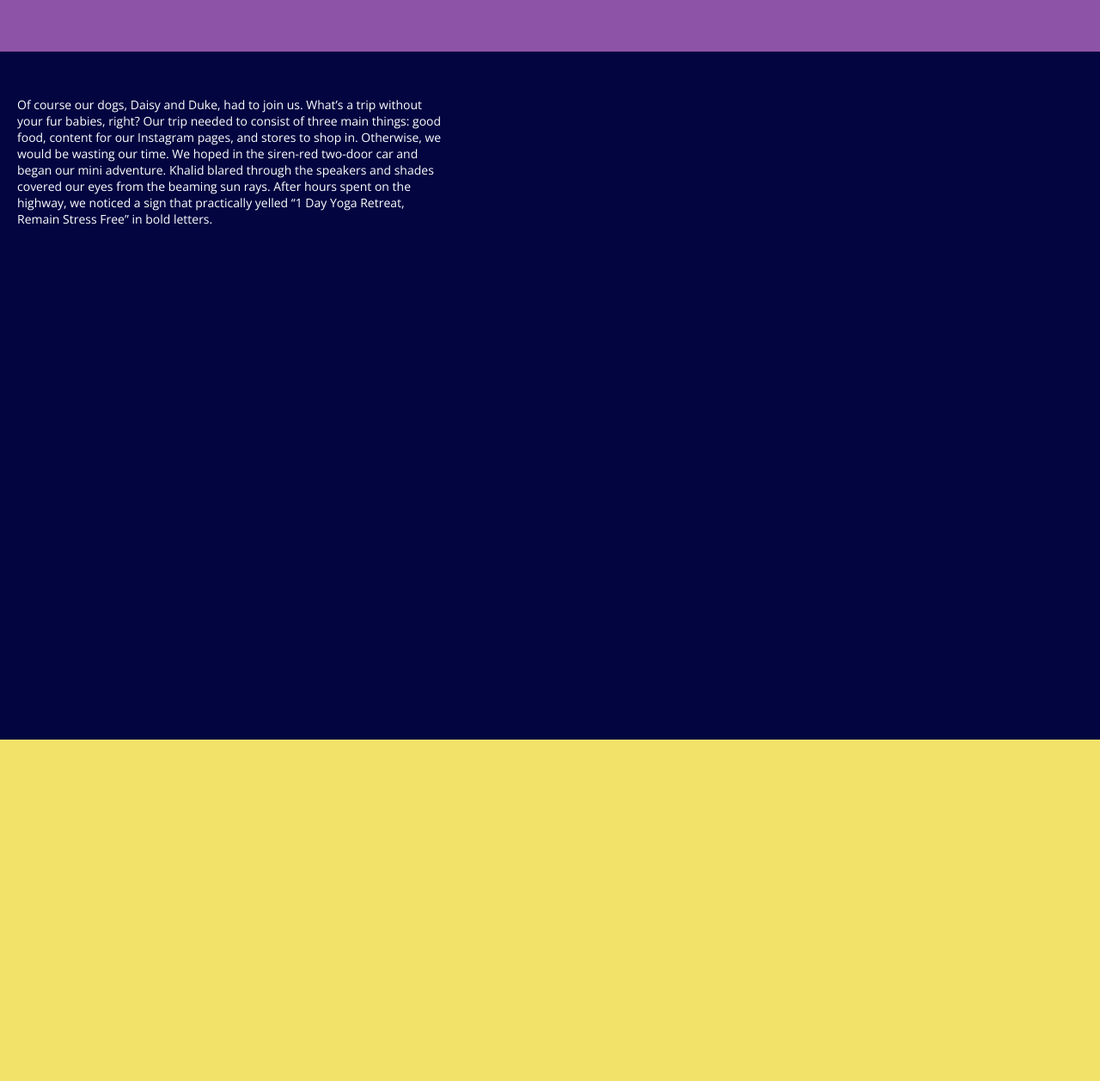
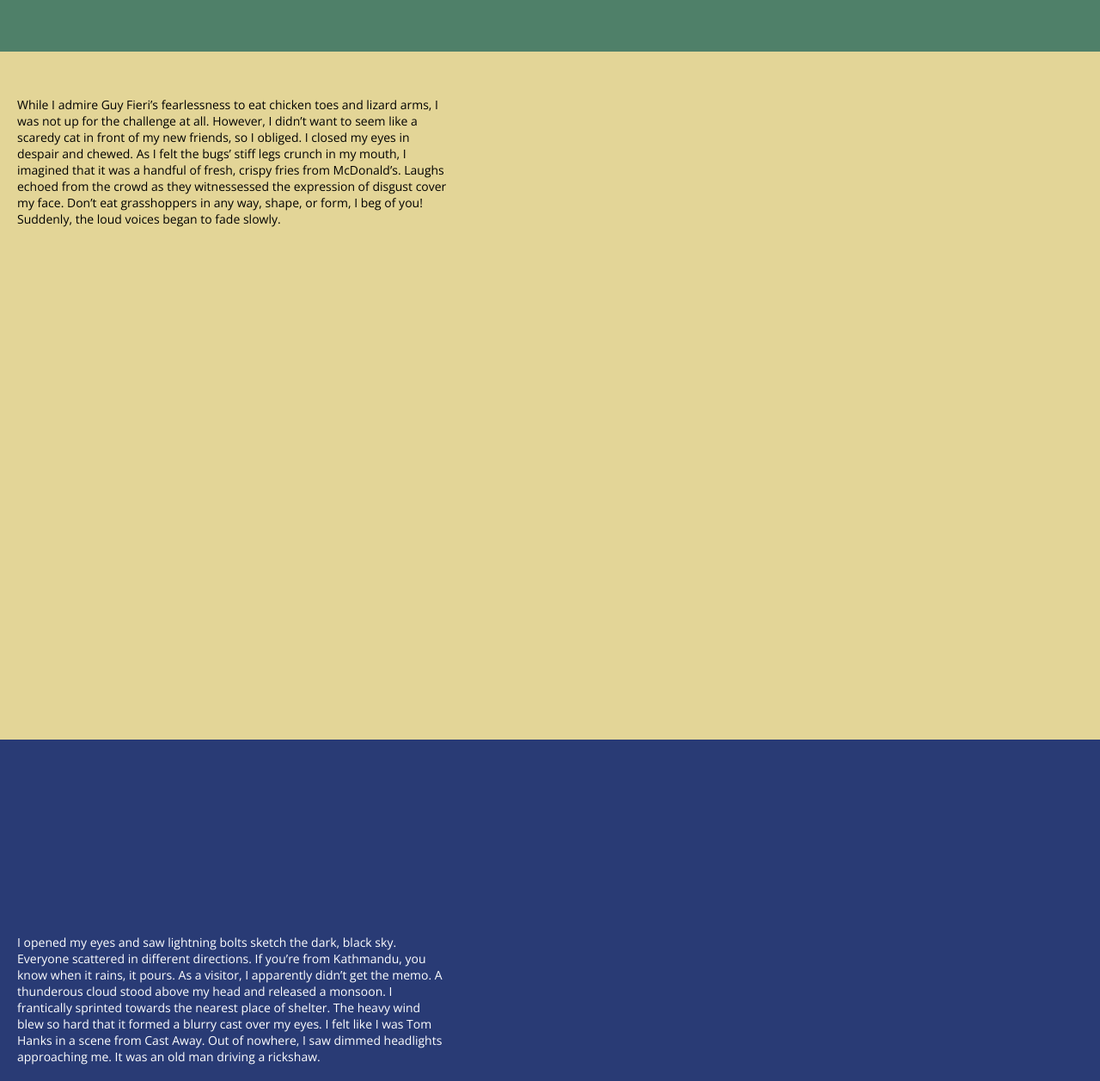
Before and after one commit to ryane1/GC-Final-Project, an Angular app: page / in a window 1280 px wide. Shown: the part 1540-2797 px from the top of the page at 86% size. Built offline with nearby package versions, Linux system fonts and the light colour scheme; a web font is replaced by a local one.

Commit message:
added sadness and fear story

```diff
--- a/src/app/story/sadness-fear/sadness-fear.component.css
+++ b/src/app/story/sadness-fear/sadness-fear.component.css
@@ -1,3 +1,6 @@
+p {
+    font-size: 16px;
+}
 .fear1{
     background-color: #4f8069;
     height: 100vh;
@@ -27,7 +30,7 @@
 .fear3>div{
     padding: 20px;
     position: relative;
-    top:60%;
+    top:24%;
     color:white;
 }
 .fear4{
@@ -54,7 +57,7 @@
 @media only screen and (min-width:992px){
 
     div > p{
-        font-size:30px;
+        font-size:14px;
     }
 .fear1>div,.fear4>div{
     float:right;
--- a/src/app/story/sadness-fear/sadness-fear.component.html
+++ b/src/app/story/sadness-fear/sadness-fear.component.html
@@ -1,34 +1,29 @@
 <section class="fear1">
       <div>
-          <p>Lorem Ipsum is simply dummy text of the printing and ty leap into electronic typesetting, remaining essentially
-            unchanged. It was popularised in the 1960s with </p>
+          <p>The night was cold and dreary. I arrived to the island of Kathmandu with hopes of meeting my travel companion for an exciting excursion. Johnny and I were planning to hike through lush green trees and bushes to the top of a well-known mountain. I usually don’t travel to remote islands alone, but I decided to take the risk. I spent the night meeting the people of the town. Everything was going well until I was dared to eat a chocolate covered grasshopper.</p>
         </div>
   </section>
 
   <section class="fear2">
       <div>
-          <p>Lorem Ipsum is simply dummy text of the printing and ty leap into electronic typesetting, remaining essentially
-            unchanged. It was popularised in the 1960s with </p>
+          <p>While I admire Guy Fieri’s fearlessness to eat chicken toes and lizard arms, I was not up for the challenge at all. However, I didn’t want to seem like a scaredy cat in front of my new friends, so I obliged. I closed my eyes in despair and chewed. As I felt the bugs’ stiff legs crunch in my mouth, I imagined that it was a handful of fresh, crispy fries from McDonald’s. Laughs echoed from the crowd as they witnessessed the expression of disgust cover my face. Don’t eat grasshoppers in any way, shape, or form, I beg of you! Suddenly, the loud voices began to fade slowly.</p>
         </div>
   </section>
 
   <section class="fear3">
       <div>
-          <p>Lorem Ipsum is simply dummy text of the printing and ty leap into electronic typesetting, remaining essentially
-            unchanged. It was popularised in the 1960s with </p>
+          <p>I opened my eyes and saw lightning bolts sketch the dark, black sky. Everyone scattered in different directions. If you’re from Kathmandu, you know when it rains, it pours. As a visitor, I apparently didn’t get the memo. A thunderous cloud stood above my head and released a monsoon. I frantically sprinted towards the nearest place of shelter. The heavy wind blew so hard that it formed a blurry cast over my eyes. I felt like I was Tom Hanks in a scene from Cast Away. Out of nowhere, I saw dimmed headlights approaching me. It was an old man driving a rickshaw. </p>
         </div>
   </section>
 
   <section class="fear4">
       <div>
-          <p>Lorem Ipsum is simply dummy text of the printing and ty leap into electronic typesetting, remaining essentially
-            unchanged. It was popularised in the 1960s with </p>
+          <p>How he managed to drive through this treacherous weather was beyond me. Honestly, I didn’t care because I just wanted help, even if it was from a stranger. So I hopped on the rundown ride and proceeded to tell the driver where I stayed. He didn’t speak any English and could barely hear a word that I was saying. Frustratingly, I had no choice but to rely on my expert skills in Guesstures. After about 5 minutes of intense acting, I had an epiphany! I remembered grabbing a card from the front desk of the hotel that I was staying at. I dug into my wet pockets and pulled out the limp card. </p>
         </div>
   </section>
 
   <section class="fear5">
       <div>
-          <p>Lorem Ipsum is simply dummy text of the printing and ty leap into electronic typesetting, remaining essentially
-            unchanged. It was popularised in the 1960s with </p>
+          <p>As soon as I showed him the card, he smiled and nodded his head. I assumed that he knew the location of the hotel and I felt a sigh of relief. For an old guy, he was peddling quite fast. I made it to my room in less than 15 minutes. The next day, Johnny called me and said that his cat, Snuggles, got stuck on his roof and he couldn’t make it to the trip. I blame the downfall of this trip on the grasshopper! In total anguish, I refused to stay on the island for another day. I decided to pack my bags and head back home to play Guesstures with my family. </p>
         </div>
   </section>
--- a/src/app/story/story.component.ts
+++ b/src/app/story/story.component.ts
@@ -8,8 +8,8 @@ import { ApiService } from "../api.service";
 })
 export class StoryComponent implements OnInit {
   showAngerDisgust: boolean = false;
-  showSadnessFear: boolean = false;
-  showJoySurprise: boolean = true;
+  showSadnessFear: boolean = true;
+  showJoySurprise: boolean = false;
 
   constructor(private apiService: ApiService) {}
 
```
